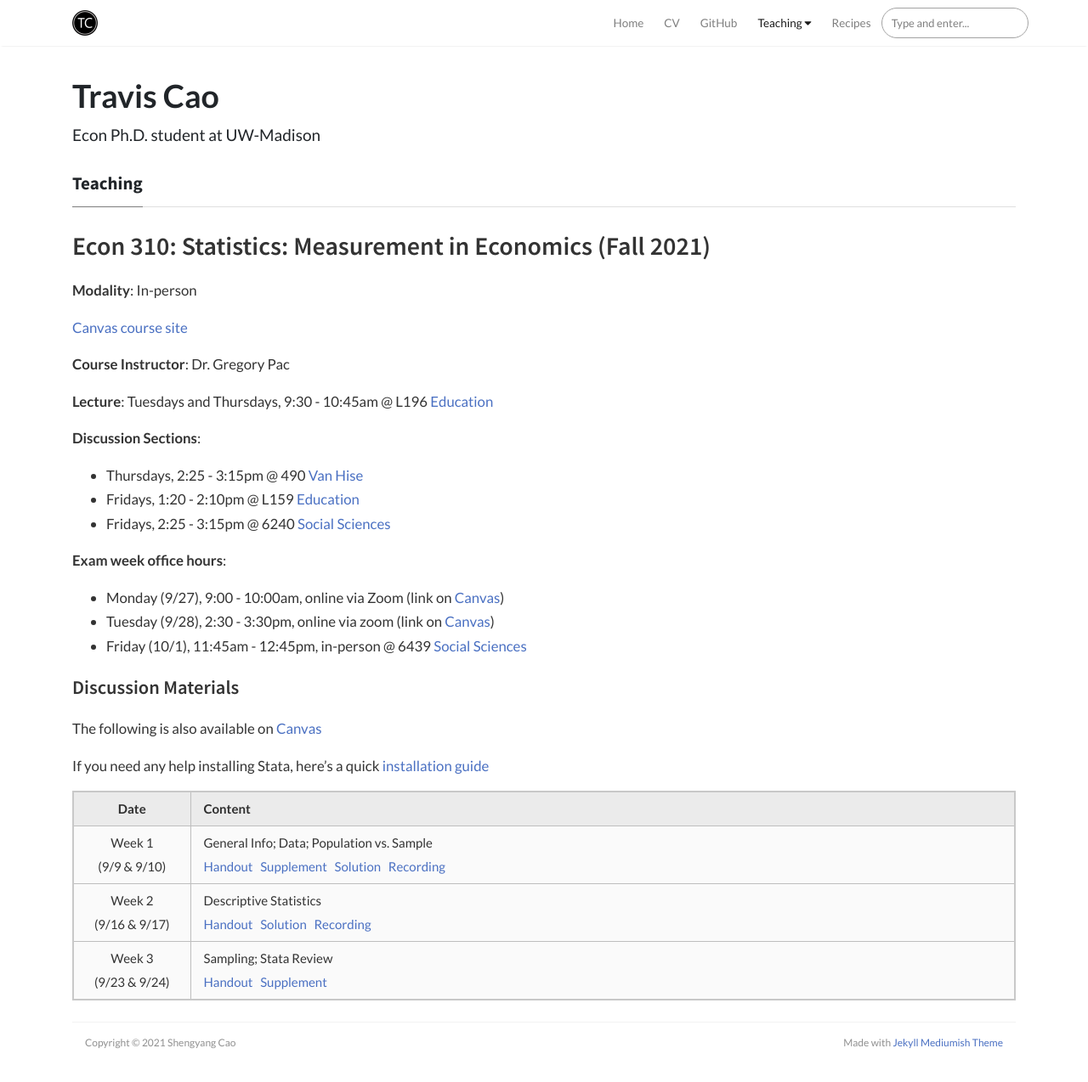
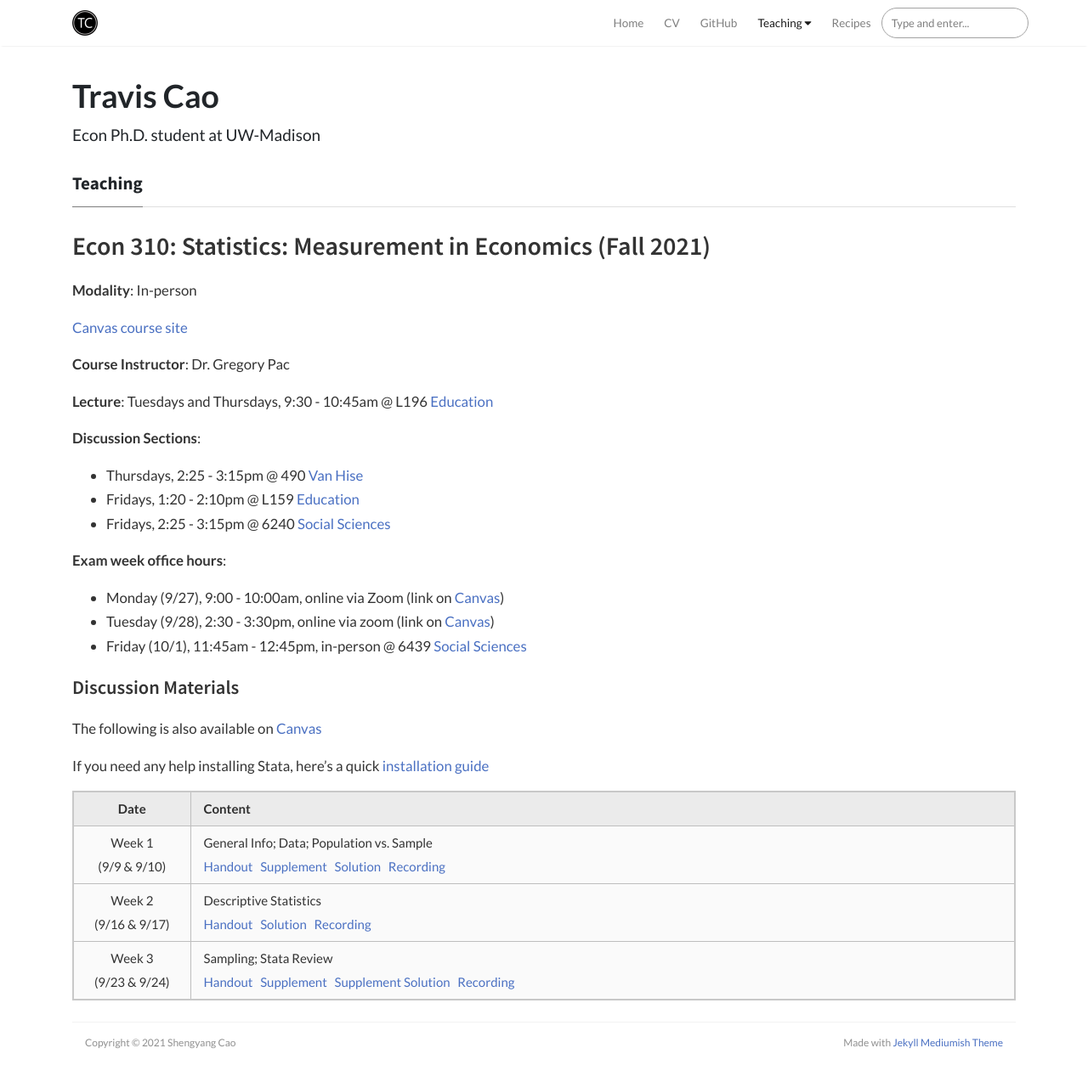
Before and after one commit to scaotravis/scaotravis.github.io, a Jekyll site: the page built from _pages/teaching/fa21-310.md, in a window 1280 px wide and 1277 px high. Shown: the top 1274 px of the window at 85% size. Built offline with Jekyll 4.4.1, drawn with Linux system fonts in a browser that asks for light colours; nearby versions of some CDN libraries; comment, search, counter and statistics services are not loaded.

Commit message:
update 310 page

```diff
--- a/_pages/teaching/fa21-310.md
+++ b/_pages/teaching/fa21-310.md
@@ -36,4 +36,4 @@
 |:-----------:|	:---------------------------------------------- |
 | Week 1 <br> (9/9 & 9/10) | General Info; Data; Population vs. Sample <br> [Handout](https://canvas.wisc.edu/courses/257051/files/20592108?wrap=1) &nbsp; [Supplement]({{ site.baseurl }}/downloads/teaching/fa21-310/310_fa21_supplement-1.pdf) &nbsp; [Solution](https://canvas.wisc.edu/courses/257051/files/20592164?module_item_id=3958744) &nbsp; [Recording](https://uwmadison.zoom.us/rec/share/g3gIFHWJ73QnuAKxssV7K4rEN1urPahLP0OESZBYmqhW9tvgtk3WSoZyj1UEpBlK.4xh0o-qnO6FIy2pp) |
 | Week 2 <br> (9/16 & 9/17) | Descriptive Statistics <br> [Handout](https://canvas.wisc.edu/courses/257051/files/20592152?wrap=1) &nbsp; [Solution](https://canvas.wisc.edu/courses/257051/files/20592099?wrap=1) &nbsp; [Recording](https://uwmadison.zoom.us/rec/share/q7FnPFTeBkNIBERjkJN5ABMRK3Mk0JaX2CqeyhSJZsn6TzrPldifAEB2r9Hpfs6O.6xKOzBVTJT8NXW5o) |
-| Week 3 <br> (9/23 & 9/24) | Sampling; Stata Review <br> [Handout](https://canvas.wisc.edu/courses/257051/files/20592136?module_item_id=3958676) &nbsp; [Supplement]({{ site.baseurl }}/downloads/teaching/fa21-310/310_fa21_supplement-3.pdf)  |
+| Week 3 <br> (9/23 & 9/24) | Sampling; Stata Review <br> [Handout](https://canvas.wisc.edu/courses/257051/files/20592136?module_item_id=3958676) &nbsp; [Supplement]({{ site.baseurl }}/downloads/teaching/fa21-310/310_fa21_supplement-3.pdf) &nbsp; [Supplement Solution]({{ site.baseurl }}/downloads/teaching/fa21-310/310_fa21_supplement-3_sol.pdf) &nbsp; [Recording](https://uwmadison.zoom.us/rec/share/D5vYFrenM7Yu2uSOByuCEEANhDj7GvW9ciurw0bNJSBQhm6qfB-ZTfBkwr0aYECo.gwiPmFdHSw61T_O1) |
```
Also changed, not shown: 4 other files.
